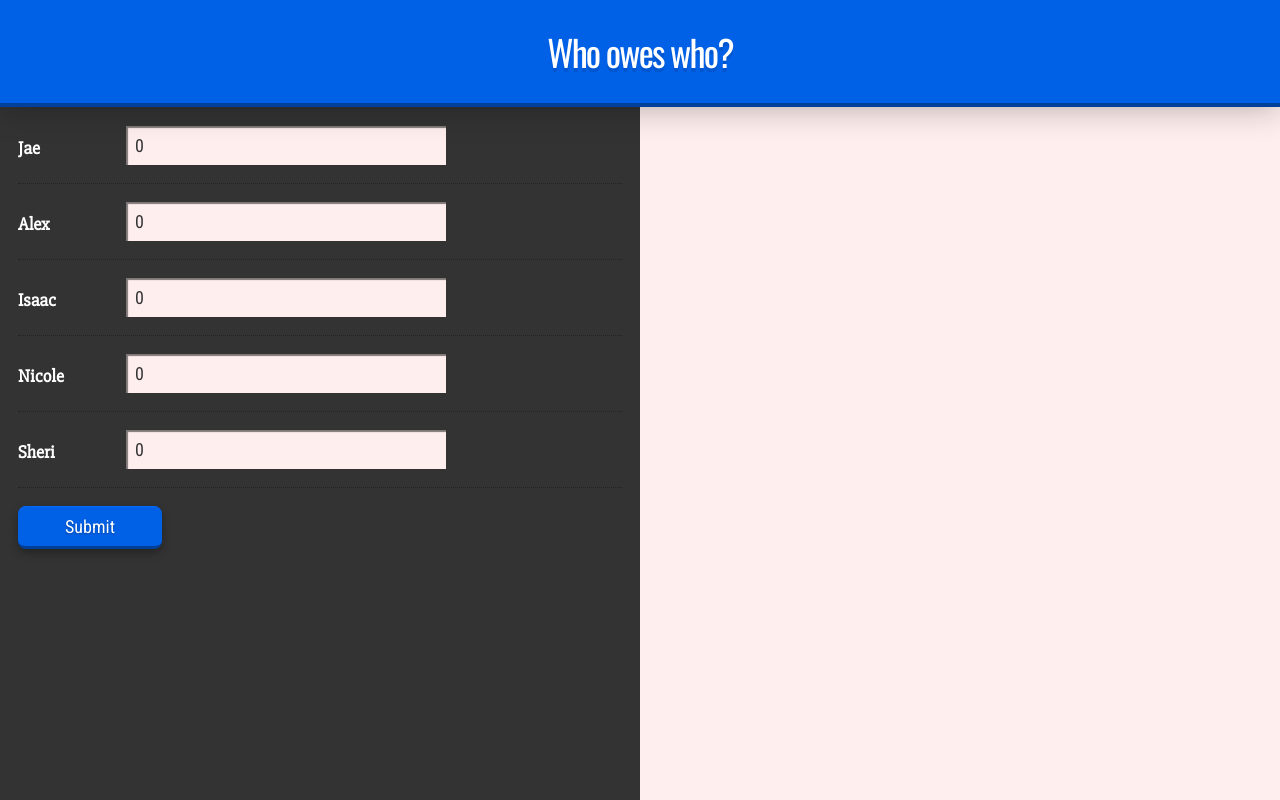
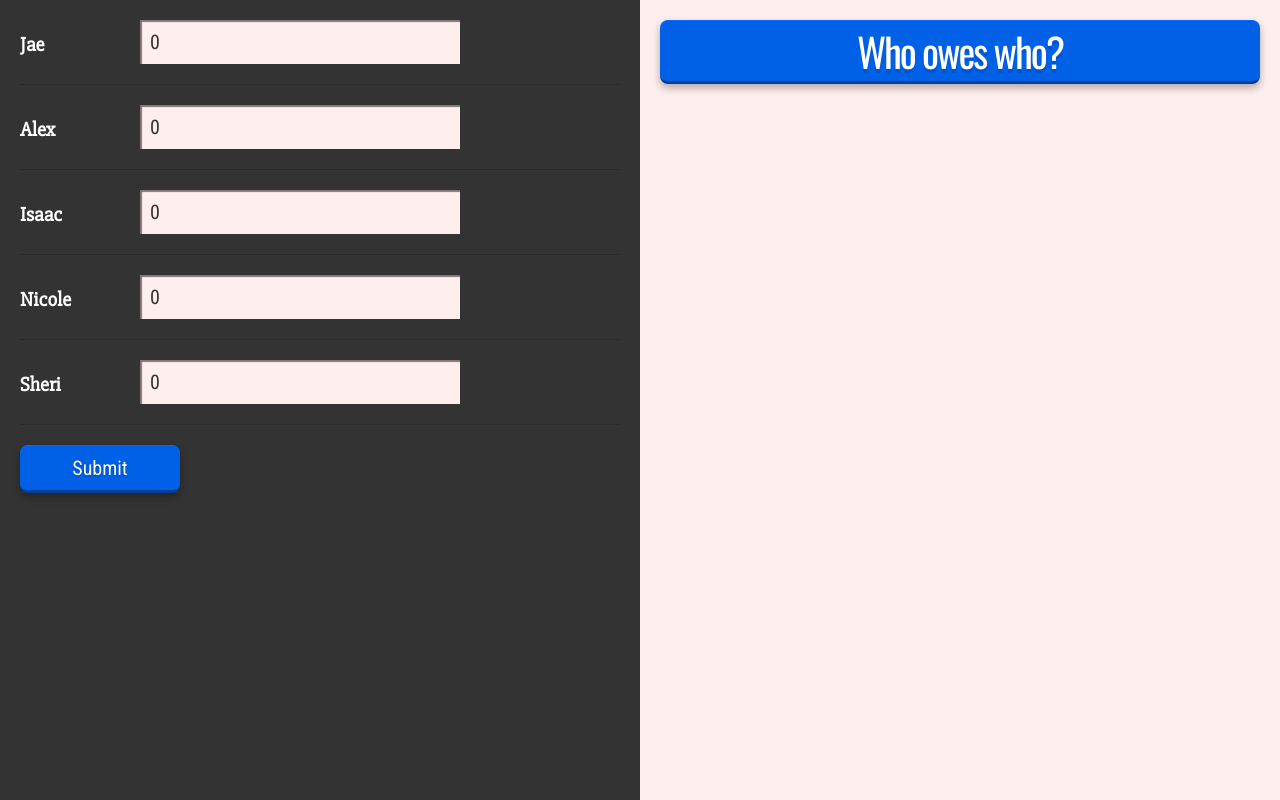
Before and after one commit to alexluecke/who-owed-who-js, a plain HTML site: page index.html in a window 1280 px wide. Drawn offline with nearby package versions, Linux system fonts and the light colour scheme.

Commit message:
Alternative layout.

```diff
--- a/assets/sass/main.scss
+++ b/assets/sass/main.scss
@@ -1,37 +1,50 @@
 @import url(https://fonts.googleapis.com/css?family=Slabo+27px|Oswald:400,300,700|Roboto+Condensed:400,300,300italic,700italic,400italic,700);
+
+$header-size: 5em;
 
 $font-serif: 'Slabo 27px', serif;
 $font-header: 'Oswald', sans-serif;
 $font-main: 'Roboto Condensed', sans-serif;
 
+.blue-box {
+	text-shadow: 0px 1px 2px rgba(0,0,0,.3);
+	box-shadow: 0px 4px 8px rgba(0,0,0,.3);
+	background-color: #0060E6;
+	border-radius: 8px;
+	border: 0px solid #004099;
+	border-top: 1px solid #016BFF;
+	border-bottom: 3px solid #004099;
+}
+
 body {
-	font-size: 18px;
+	font-size: 20px;
 	font-family: $font-main;
 	background-color: #ffeeee;
 	color: #333;
 }
 
 header {
-	background-color: #0060E6;
-	border-bottom: 4px solid #004099;
-	position: absolute;
+	@extend .blue-box;
+	position: relative;
 	z-index: 999;
 	top: 0;
 	left: 0;
 	width: 100%;
 	text-align: center;
 	color: #fff;
-	box-shadow: 0px 0px 32px rgba(0,0,0,.3);
+	margin-bottom: 1em;
 
 	h1 {
 		text-shadow: 0px 4px 0px rgba(0,0,0,.1);
 		font-family: $font-header;
 		font-weight: normal;
 		letter-spacing: -.05em;
+		margin: 0;
+		padding: 0;
 	}
 
 	.inner {
-		padding: 1em;
+		line-height: 1em;
 	}
 }
 
@@ -49,18 +62,12 @@ input[type=text] {
 }
 
 .button {
-	background-color: #0060E6;
-	border-radius: 8px;
-	border: 0px solid #004099;
-	border-top: 1px solid #016BFF;
-	border-bottom: 3px solid #004099;
+	@extend .blue-box;
 	font-family: $font-main;
 	font-size: 1em;
 	padding: .5em;
-	box-shadow: 0px 4px 8px rgba(0,0,0,.3);
 	width: 8em;
 	color: #fff;
-	text-shadow: 0px 1px 2px rgba(0,0,0,.3);
 }
 
 #right-column,
@@ -68,13 +75,12 @@ input[type=text] {
 	overflow-y: scroll;
 	overflow-x: hidden;
 	width: 50%;
-	height: 100%;
-	top: 0;
 	position: fixed;
+	top: 0px;
+	bottom: 0px;
 
 	.inner {
 		padding: 1em;
-		padding-top: 7em;
 	}
 }
 
@@ -122,6 +128,11 @@ input[type=text] {
 		tr {
 			border-top: 1px solid #eee;
 
+			.arrow {
+				line-height: .5em;
+				font-size: 2em;
+			}
+
 			td {
 				padding: .5em;
 				width: 25%;
--- a/index.html
+++ b/index.html
@@ -6,12 +6,6 @@
 	<link href="manifest.json" rel="manifest">
 </head>
 <body>
-
-	<header>
-		<div class="inner">
-			<h1>Who owes who?</h1>
-		</div>
-	</header>
 
 	<div id="left-column">
 		<div class="inner">
@@ -32,6 +26,13 @@
 	</div>
 	<div id="right-column">
 		<div class="inner">
+
+			<header>
+				<div class="inner">
+					<h1>Who owes who?</h1>
+				</div>
+			</header>
+
 			<!-- button id="reset">Reset</button -->
 			<div id="output"></div>
 		</div>
--- a/js/who-owes-who.js
+++ b/js/who-owes-who.js
@@ -109,7 +109,7 @@
 		out += payments.map(function(x) {
 			return "<tr>"
 				+ "<td>" + x.from + "</td>"
-				+ "<td>&rarr;</td>"
+				+ "<td class='arrow'>&rarr;</td>"
 				+ "<td>" + x.to + ":</td>"
 				+ "<td class='payment'><b>"
 				+ "$" + x.value + "</b></td>"
```
Also changed, not shown: assets/css/main.css.
